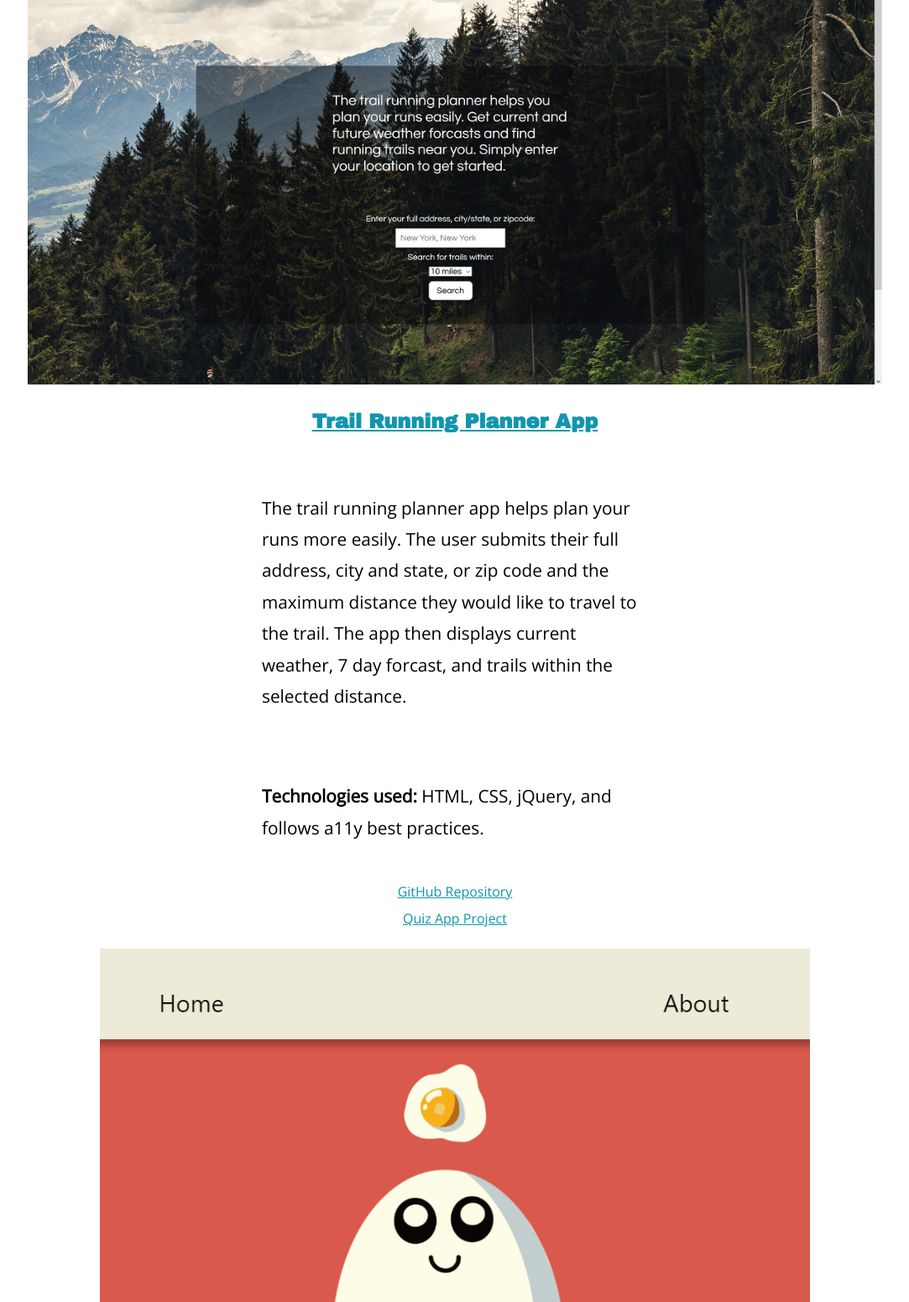
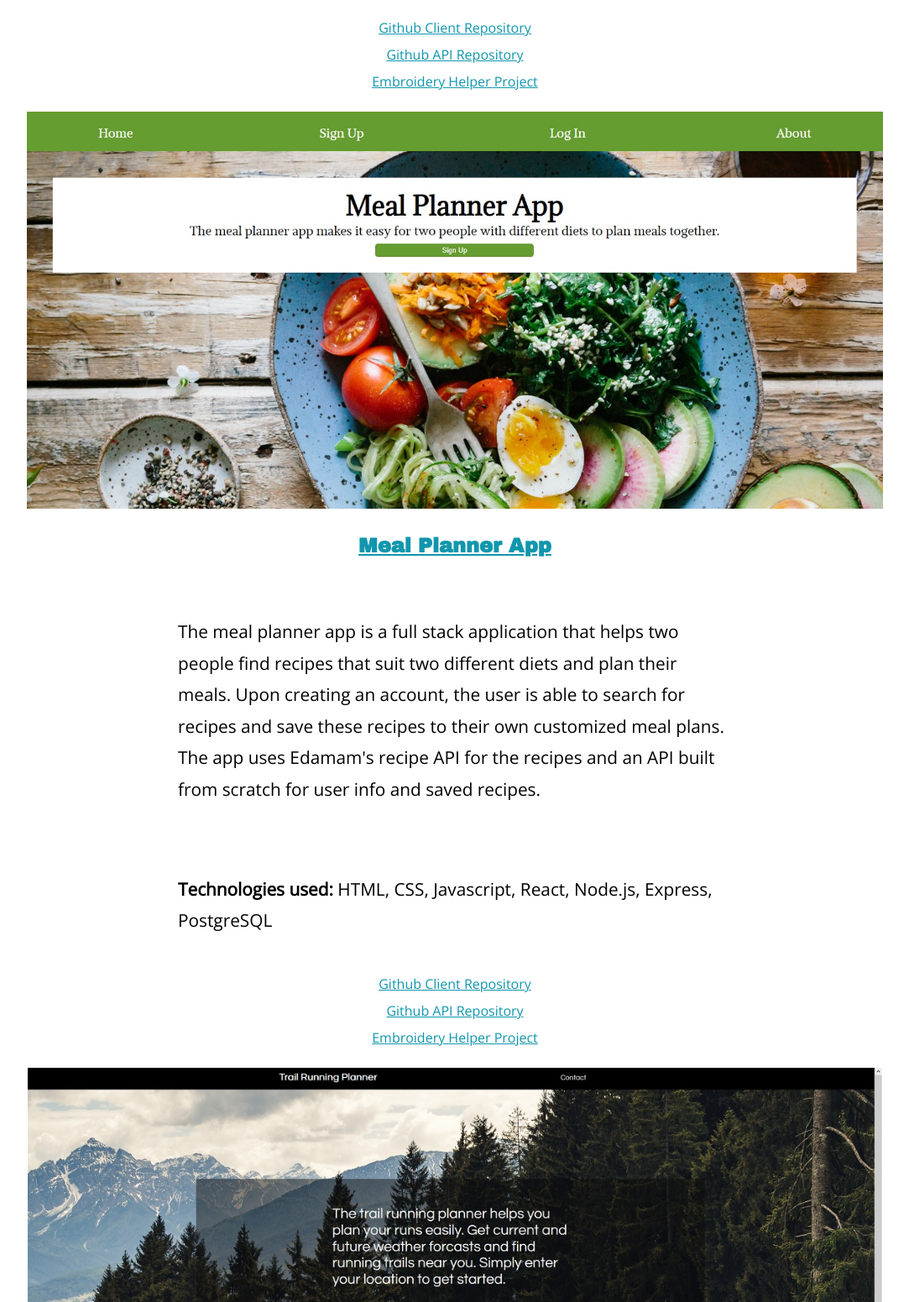
Before and after one commit to neelyab/amanda-portfolio, a plain HTML site: page projects/index.html in a window 1280 px wide. Shown: the part 1249-2800 px from the top of the page at 84% size, without its empty margins (98-1181 px from the left). Drawn offline with nearby package versions, Linux system fonts and the light colour scheme.

Commit message:
added meal planner to projects

```diff
--- a/main.css
+++ b/main.css
@@ -113,7 +113,7 @@ footer {
 }
 
 /*------ ABOUT PAGE ------*/
-.about p, .projects p {
+.about p {
     max-width: 500px;
     font-size: 1.3em;
     padding: 20px 20px;
@@ -130,6 +130,11 @@ footer {
     margin: 0 auto;
     padding-top: 20px;
 }
+.projects p {
+    max-width: 700px;
+    font-size: 1.3em;
+    padding: 20px 20px;
+}
 
 .project-image {
 width: 95%;
@@ -140,7 +145,7 @@ background-color: darkgrey;
 #quiz-app-screen, #study-app-screen {
     width: 90%;
 }
-#trail-running-app-screen, #embroidery-helper-screen {
+#trail-running-app-screen, #embroidery-helper-screen, #meal-planner-screen {
     width: 85%;
 }
 /*----------TABLET STYLES ------*/
--- a/projects/index.html
+++ b/projects/index.html
@@ -26,11 +26,26 @@
 
             <img src="../img/embroidery-helper.jpg" alt="embroidery helper app screenshot" id="embroidery-helper-screen"/>
             <h2><a href="https://embroidery-helper.now.sh/" target="_blank">Embroidery Helper App</a></h2>
-            <p></p>
+            <p>
+                The hand embroidery app is a full stack application that helps the user learn how to embroider.
+                Upon creating an account, the user is able to search for embroidery stitches and projects to learn, as well as save and delete embroidery stitches and projects to their account.
+            </p>
                 <p><strong>Technologies used:</strong> HTML, CSS, Javascript, React, Node.js, Express, PostgreSQL</p>
                 <a href="https://github.com/neelyab/embroidery-helper" target="_blank">Github Client Repository</a>
                 <a href="https://github.com/neelyab/embroidery-helper-api" target="_blank">Github API Repository</a>
                 <a href="https://embroidery-helper.now.sh/" target="_blank">Embroidery Helper Project</a>
+        </section>
+        <section class="projects" id="meal-planner-app">
+
+            <img src="../img/meal-planner-home.jpg" alt="meal planner app screenshot" id="meal-planner-screen"/>
+            <h2><a href="https://meal-planner-app-eight.vercel.app/" target="_blank">Meal Planner App</a></h2>
+            <p>The meal planner app is a full stack application that helps two people find recipes that suit two different diets and plan their meals.
+                Upon creating an account, the user is able to search for recipes and save these recipes to their own customized meal plans.
+                The app uses Edamam's recipe API for the recipes and an API built from scratch for user info and saved recipes.</p>
+                <p><strong>Technologies used:</strong> HTML, CSS, Javascript, React, Node.js, Express, PostgreSQL</p>
+                <a href="https://github.com/neelyab/meal-planner-app" target="_blank">Github Client Repository</a>
+                <a href="https://github.com/neelyab/meal-planner-api" target="_blank">Github API Repository</a>
+                <a href="https://meal-planner-app-eight.vercel.app/" target="_blank">Embroidery Helper Project</a>
         </section>
             <section class="projects" id="trail-running-app">
                 <img src="../img/trail-running-app.jpg" alt="trail running app screenshot" id="trail-running-app-screen"/>
```
Also changed, not shown: img/meal-planner-home.jpg (added).
